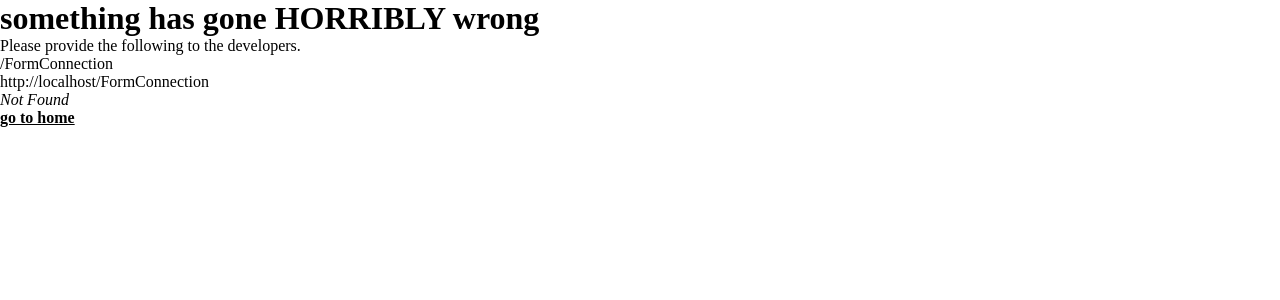
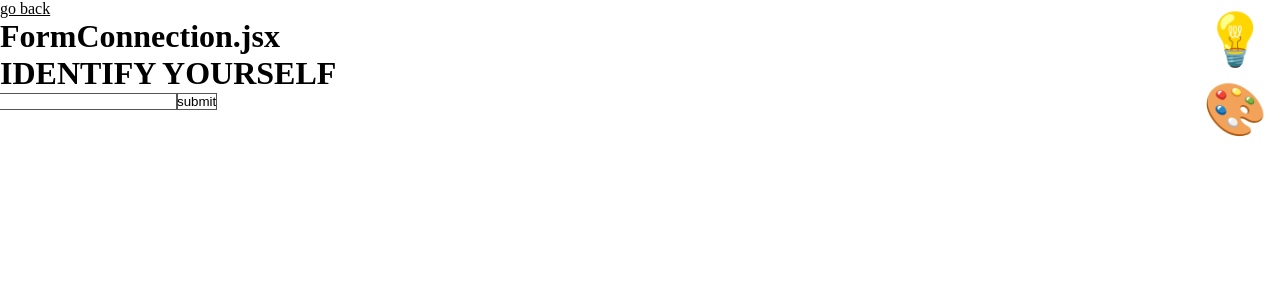
Before and after one commit to moefingers/milestown2, a React (Vite) app in the folder frontend/: page /FormConnection in a window 1280 px wide. Before the commit this address had no page. Shown: the top 300 px of the page. Built offline with nearby package versions, Linux system fonts and the light colour scheme.

Commit message:
began work on connection page

```diff
--- /dev/null
+++ b/frontend/src/assets/styles/form-connections.css
@@ -0,0 +1,14 @@
+input {
+    outline: var(--foreground-two) var(--iunit) solid;
+}
+input:active{
+    outline: var(--foreground-two) calc(var(--iunit) * 2) solid;
+}
+
+input.invalid {
+    outline: var(--foreground-three) var(--iunit) solid;
+}
+
+input.invalid:active{
+    outline: var(--foreground-three) calc(var(--iunit) * 2) solid;
+}
--- a/frontend/src/assets/styles/landing.css
+++ b/frontend/src/assets/styles/landing.css
@@ -31,7 +31,7 @@
 .landing-options {
     position: relative;
     width: fit-content;
-    margin-top: 15%;
+    margin-top: 3%;
     left: 50%;
-    transform: translate(-50%, -50%);
+    transform: translate(-50%, 0%);
 }
--- a/frontend/src/main.jsx
+++ b/frontend/src/main.jsx
@@ -50,7 +50,7 @@ const router = createBrowserRouter([
         element: <TestMaps />
       },
       {
-        path: "EstablishConnection",
+        path: "FormConnection",
         element: <FormConnection />
       }
     ],
--- a/frontend/src/pages/FormConnection.jsx
+++ b/frontend/src/pages/FormConnection.jsx
@@ -1,7 +1,71 @@
+import { useEffect, useState } from 'react'
+
+import { Link } from "react-router-dom"
+
+import ThemeButtons from '../components/ThemeButtons'
+
+import '../assets/styles/form-connections.css'
+
 export default function FormConnection() {
+    const [clientId, setClientId] = useState(localStorage.getItem('clientId'))
+
+
+    function storeClientId(id) {
+        localStorage.setItem('clientId', id)
+        setClientId(id)
+    }
+    function clearClientId() {
+        localStorage.removeItem('clientId')
+        setClientId(null)
+    }
+
+    function validateInput(event){
+        const regex = /^[a-zA-Z0-9]+[\w-]*[a-zA-Z0-9]+$/;
+        if (!regex.test(event.target.value)) {
+            event.target.classList.add('invalid');
+            event.target.setCustomValidity('ID must start and end with an alphanumeric character and can contain spaces, dashes, and underscores.');
+        } else {
+            event.target.setCustomValidity('');
+            event.target.classList.remove('invalid');
+        }
+    }
+
     return (
         <>
+            <ThemeButtons />
+            <Link to={".."}>go back</Link>
             <h1>FormConnection.jsx</h1>
+            {!clientId
+            ?
+                <div>
+                    <h1>IDENTIFY YOURSELF</h1>
+                    <form onSubmit={(event) => {event.preventDefault(); storeClientId(event.target.children[0].value)}}>
+                        <input onChange={validateInput} type="text" name="clientId" id="clientId" />
+                        <input type="submit" value="submit" />
+                    </form>
+                </div>
+            :
+                <div>
+                    <h1>HUMAN IDENTIFIED: <span>{clientId}</span></h1>
+                    <button  className='clickable' onClick={() => clearClientId()}>clear id</button>
+                </div>
+            }
         </>
     )
 }
+
+/*
+ideas
+
+make connection with instructions
+
+set id?
+
+show new map, blur it, and unblur it once the map change is confirmed received by recipient
+
+add a button to full map list,
+map list would open and be a modal
+but it would close when you pick a map or have back button
+
+
+*/
--- a/frontend/src/pages/Landing.jsx
+++ b/frontend/src/pages/Landing.jsx
@@ -28,6 +28,7 @@ export default function Landing() {
         <div className="landing-options">
           <Link to={"TestClient"} className='clickable'>test p2p chat</Link>
           <Link to={"TestMaps"} className='clickable'>test maps</Link>
+          <Link to={"FormConnection"} className='clickable'>connect</Link>
         </div>
       </div>
 
```
